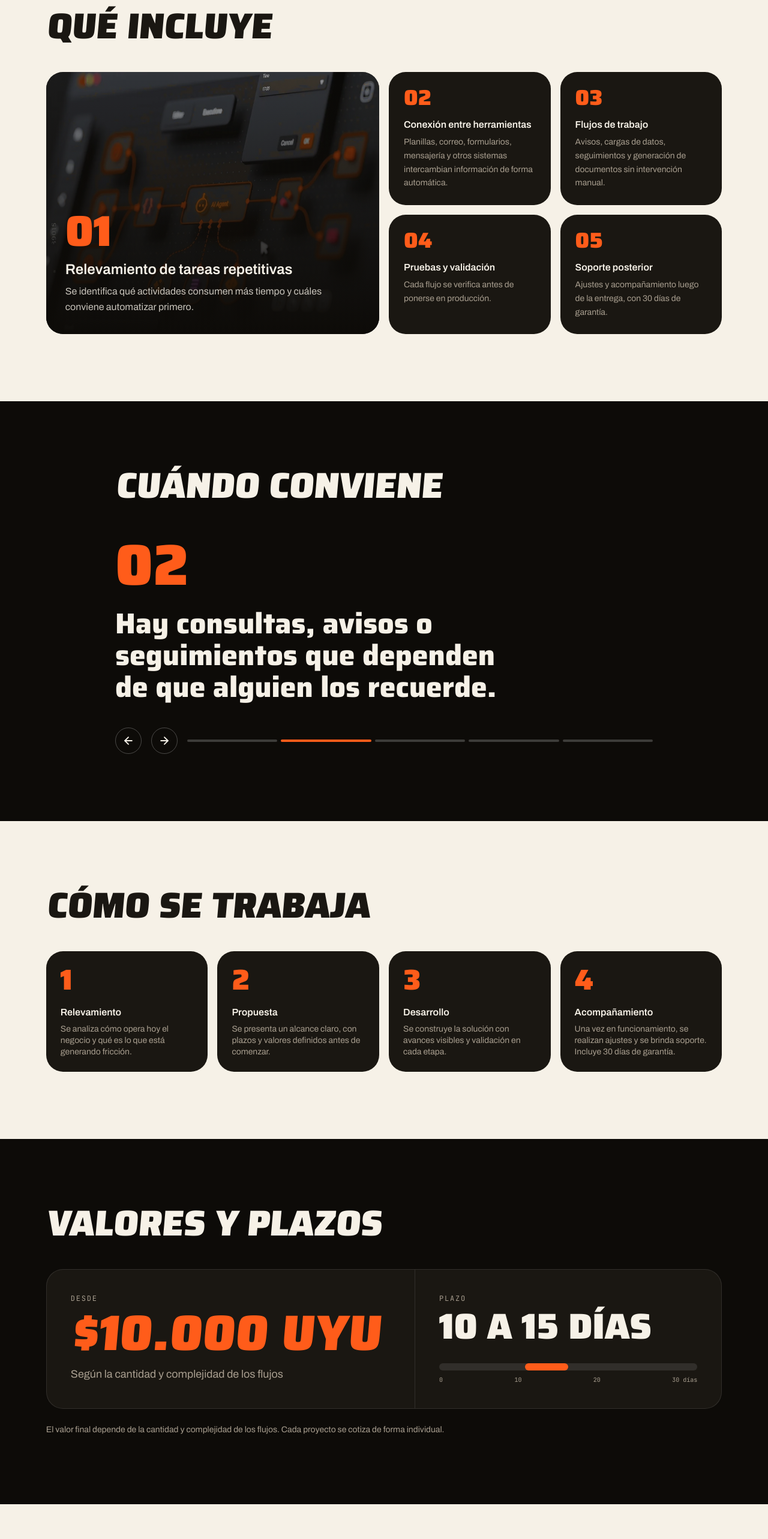
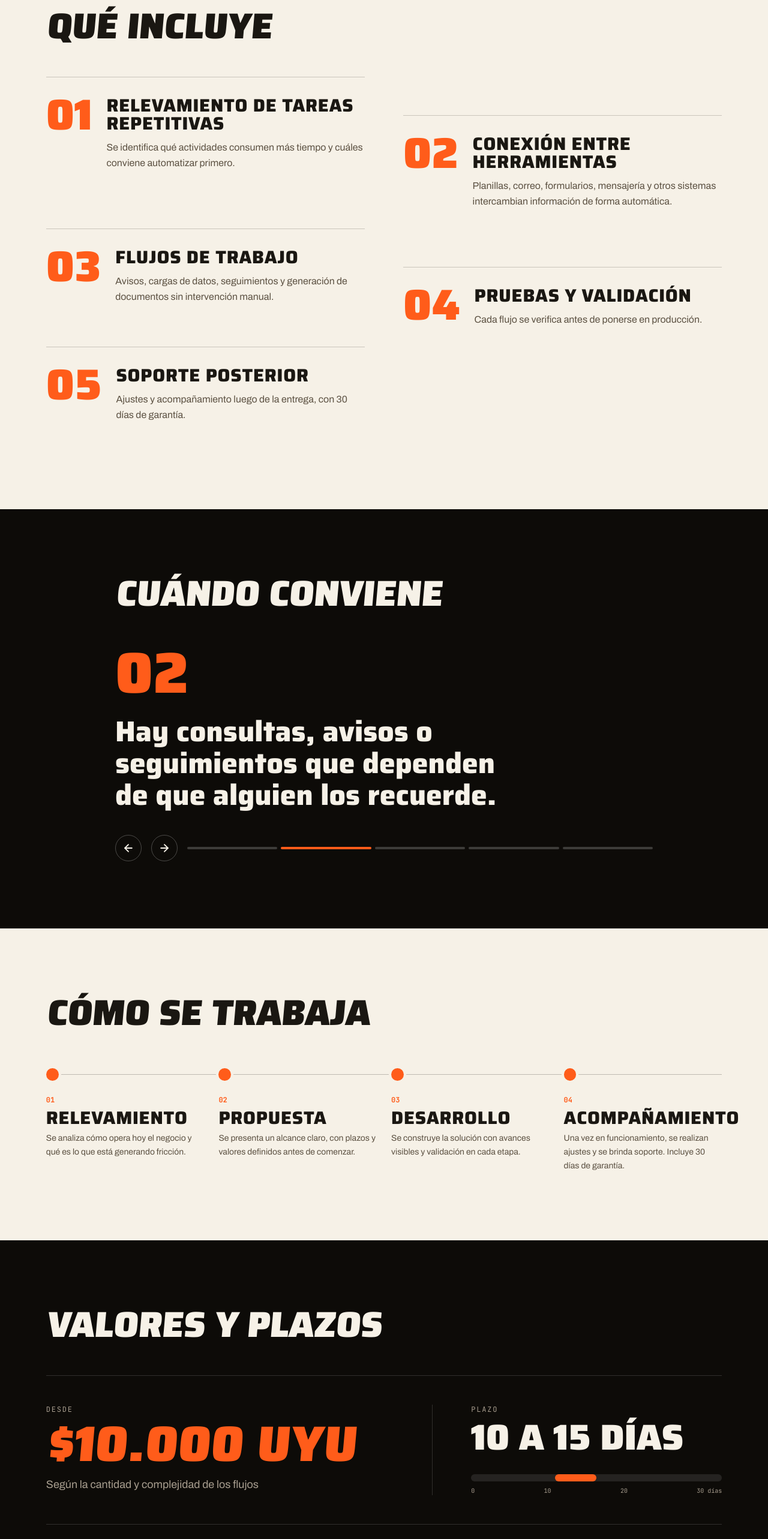
Before and after one commit to iadatabraian-ctrl/web-, a Next.js app: page /automatizacion in a window 1280 px wide. Shown: the part 960-3526 px from the top of the page at 60% size. Built offline with nearby package versions, Linux system fonts and the light colour scheme.

Commit message:
Paginas de servicio: sin tarjetas; Que incluye editorial con numeros gigantes y lineas, Como se trabaja en linea de tiempo, Valores sin caja, Preguntas con lineas y +
Co-Authored-By: Claude Sonnet 5.5 <noreply@anthropic.com>
Claude-Session: https://claude.ai/code/session_016CR8bjtqut3mFtFLKQPjVK

```diff
--- a/components/ServicePage.tsx
+++ b/components/ServicePage.tsx
@@ -1,6 +1,6 @@
 import Image from "next/image";
 import Link from "next/link";
-import { ArrowRight, ChevronDown } from "lucide-react";
+import { ArrowRight } from "lucide-react";
 import { Nav } from "@/components/Nav";
 import { CtaFooter } from "@/components/CtaFooter";
 import { FadeIn } from "@/components/FadeIn";
@@ -65,7 +65,6 @@ export function ServicePage({ slug }: { slug: ServicioSlug }) {
 
   const H2 =
     "origin-bottom-left -skew-x-[5deg] font-impact text-[2.1rem] font-black uppercase not-italic leading-[0.95] tracking-[-0.005em] [font-stretch:80%] sm:text-6xl";
-  const CARD = "rounded-[1.25rem] border p-3.5 sm:rounded-[1.75rem] sm:p-6";
 
   return (
     <>
@@ -131,40 +130,21 @@ export function ServicePage({ slug }: { slug: ServicioSlug }) {
             <FadeIn>
               <h2 className={H2}>Qué incluye</h2>
             </FadeIn>
-            <ul className="mt-7 grid grid-cols-2 gap-2.5 sm:mt-12 sm:gap-4 lg:grid-cols-4">
-              {s.incluye.map((item, i) => {
-                const extras = Math.max(s.incluye.length - 5, 0);
-                const isExtra = i >= 5;
-                const lastOdd = i === s.incluye.length - 1 && i % 2 === 1;
-                const span = `${lastOdd ? "max-sm:col-span-2" : ""} ${isExtra ? (extras === 1 ? "lg:col-span-4" : extras === 2 ? "lg:col-span-2" : "") : ""}`;
-                if (i === 0) {
-                  return (
-                    <li key={item.t} className="col-span-2 lg:row-span-2">
-                      <FadeIn className="relative h-full min-h-[17rem] overflow-hidden sm:min-h-[22rem] rounded-[1.25rem] bg-brand-black text-brand-cream sm:rounded-[1.75rem]">
-                        <Image src={CARD_IMG[s.visual]} alt="" fill sizes="(min-width: 1024px) 45vw, 90vw" className="object-cover opacity-60" />
-                        <div aria-hidden="true" className="absolute inset-0 bg-gradient-to-t from-[#0d0b08] via-[#0d0b08]/50 to-transparent" />
-                        <div className="relative flex h-full flex-col justify-end p-5 sm:p-8">
-                          <span className="font-impact text-6xl font-black not-italic leading-none text-brand-accent [font-stretch:80%] sm:text-7xl">01</span>
-                          <h3 className="mt-3 font-body text-lg font-semibold normal-case tracking-normal sm:text-2xl">{item.t}</h3>
-                          <p className="mt-2 max-w-md font-body text-sm leading-relaxed text-brand-cream/80 sm:text-base">{item.d}</p>
-                        </div>
-                      </FadeIn>
-                    </li>
-                  );
-                }
-                return (
-                  <li key={item.t} className={span}>
-                    <FadeIn delay={(i % 4) * 0.08} className={`${CARD} h-full border-transparent bg-brand-black text-brand-cream`}>
-                      <span className="font-impact text-3xl font-black not-italic leading-none text-brand-accent [font-stretch:80%] sm:text-4xl">
-                        {String(i + 1).padStart(2, "0")}
-                      </span>
-                      <h3 className="mt-3 font-body text-[13px] font-semibold normal-case leading-tight tracking-normal sm:mt-4 sm:text-base">{item.t}</h3>
-                      <p className="mt-1.5 font-body text-[11.5px] leading-snug text-brand-ink-on-black-soft sm:mt-2 sm:text-sm sm:leading-relaxed">{item.d}</p>
-                    </FadeIn>
-                  </li>
-                );
-              })}
-            </ul>
+            <ol className="mt-8 grid gap-x-16 sm:mt-14 md:grid-cols-2">
+              {s.incluye.map((item, i) => (
+                <li key={item.t} className={`border-t border-brand-ink-on-cream/20 ${i % 2 === 1 ? "md:mt-16" : ""}`}>
+                  <FadeIn delay={(i % 2) * 0.1} className="flex gap-4 py-6 sm:gap-6 sm:py-8">
+                    <span className="font-impact text-5xl font-black not-italic leading-[0.85] text-brand-accent [font-stretch:80%] sm:text-7xl">
+                      {String(i + 1).padStart(2, "0")}
+                    </span>
+                    <div>
+                      <h3 className="font-impact text-xl font-extrabold uppercase not-italic leading-none [font-stretch:80%] sm:text-3xl">{item.t}</h3>
+                      <p className="mt-2 max-w-md font-body text-sm leading-relaxed text-brand-ink-on-cream-soft sm:mt-3 sm:text-base">{item.d}</p>
+                    </div>
+                  </FadeIn>
+                </li>
+              ))}
+            </ol>
           </div>
         </section>
 
@@ -186,15 +166,15 @@ export function ServicePage({ slug }: { slug: ServicioSlug }) {
             <FadeIn>
               <h2 className={H2}>Cómo se trabaja</h2>
             </FadeIn>
-            <ol className="mt-7 grid grid-cols-2 gap-2.5 sm:mt-12 sm:gap-4 lg:grid-cols-4">
+            <ol className="relative mt-10 grid gap-8 sm:mt-16 lg:grid-cols-4 lg:gap-6">
+              <span aria-hidden="true" className="absolute bottom-2 left-[0.62rem] top-2 w-px bg-brand-ink-on-cream/25 lg:bottom-auto lg:left-0 lg:right-0 lg:top-[0.62rem] lg:h-px lg:w-auto" />
               {s.proceso.map((p, i) => (
-                <li key={p.t}>
-                  <FadeIn delay={i * 0.1} className="h-full rounded-[1.25rem] border-transparent bg-brand-black p-3.5 text-brand-cream sm:rounded-[1.75rem] sm:p-6">
-                    <span className="font-impact text-4xl font-black not-italic leading-none text-brand-accent [font-stretch:80%] sm:text-5xl">
-                      {i + 1}
-                    </span>
-                    <h3 className="mt-4 font-body text-[13px] font-semibold normal-case leading-tight tracking-normal sm:mt-5 sm:text-base">{p.t}</h3>
-                    <p className="mt-1.5 font-body text-[11.5px] leading-snug text-brand-ink-on-black-soft sm:mt-2 sm:text-sm">{p.d}</p>
+                <li key={p.t} className="relative pl-10 lg:pl-0 lg:pt-10">
+                  <span aria-hidden="true" className="absolute left-0 top-1.5 h-[1.3rem] w-[1.3rem] rounded-full bg-brand-accent ring-4 ring-brand-cream lg:top-0" />
+                  <FadeIn delay={i * 0.1}>
+                    <span className="font-mono text-xs font-bold text-brand-accent">0{i + 1}</span>
+                    <h3 className="mt-1 font-impact text-2xl font-extrabold uppercase not-italic leading-none [font-stretch:80%] sm:text-3xl">{p.t}</h3>
+                    <p className="mt-2 max-w-xs font-body text-sm leading-relaxed text-brand-ink-on-cream-soft">{p.d}</p>
                   </FadeIn>
                 </li>
               ))}
@@ -208,16 +188,16 @@ export function ServicePage({ slug }: { slug: ServicioSlug }) {
             <FadeIn>
               <h2 className={H2}>Valores y plazos</h2>
             </FadeIn>
-            <FadeIn className="mt-7 overflow-hidden rounded-[1.25rem] border border-white/10 bg-brand-black sm:mt-12 sm:rounded-[1.75rem]">
-              <div className="grid lg:grid-cols-[1.2fr_1fr]">
-                <div className="p-6 sm:p-10">
+            <FadeIn className="mt-8 sm:mt-14">
+              <div className="grid gap-10 border-y border-white/15 py-8 sm:py-12 lg:grid-cols-[1.2fr_1fr] lg:gap-16">
+                <div>
                   <p className="font-mono text-xs uppercase tracking-[0.15em] text-brand-ink-on-black-soft">{s.valores.prefijo}</p>
                   <p className="mt-2 origin-bottom-left -skew-x-[5deg] font-impact text-[2.6rem] font-black uppercase not-italic leading-none text-brand-accent [font-stretch:80%] sm:text-7xl lg:text-[5.2rem]">
                     {s.valores.cifra}
                   </p>
                   <p className="mt-3 font-body text-sm text-brand-ink-on-black-soft sm:text-lg">{s.valores.detalle}</p>
                 </div>
-                <div className="border-t border-white/10 p-6 sm:p-10 lg:border-l lg:border-t-0">
+                <div className="lg:border-l lg:border-white/15 lg:pl-16">
                   <p className="font-mono text-xs uppercase tracking-[0.15em] text-brand-ink-on-black-soft">Plazo</p>
                   <p className="mt-2 font-impact text-4xl font-black uppercase not-italic leading-none [font-stretch:80%] sm:text-6xl">{s.valores.plazo}</p>
                   {(() => {
@@ -252,14 +232,14 @@ export function ServicePage({ slug }: { slug: ServicioSlug }) {
             <FadeIn>
               <h2 className={H2}>Preguntas frecuentes</h2>
             </FadeIn>
-            <div className="mt-7 flex flex-col gap-2 sm:mt-12 sm:gap-3">
+            <div className="mt-8 border-b border-brand-ink-on-cream/20 sm:mt-14">
               {s.faq.map((f) => (
-                <details key={f.q} className="group rounded-[1.1rem] bg-brand-black px-4 py-3.5 text-brand-cream open:border-brand-accent sm:rounded-[1.25rem] sm:px-6 sm:py-5">
-                  <summary className="flex cursor-pointer list-none items-center justify-between gap-4 font-body text-[13px] font-semibold sm:text-base">
+                <details key={f.q} className="group border-t border-brand-ink-on-cream/20 py-4 sm:py-6">
+                  <summary className="flex cursor-pointer list-none items-center justify-between gap-4 font-impact text-lg font-extrabold uppercase not-italic leading-tight [font-stretch:80%] sm:text-2xl">
                     {f.q}
-                    <ChevronDown className="h-4 w-4 shrink-0 text-brand-accent transition-transform group-open:rotate-180" />
+                    <span aria-hidden="true" className="relative h-5 w-5 shrink-0 before:absolute before:left-0 before:right-0 before:top-1/2 before:h-[2px] before:-translate-y-1/2 before:bg-brand-accent after:absolute after:bottom-0 after:left-1/2 after:top-0 after:w-[2px] after:-translate-x-1/2 after:bg-brand-accent after:transition-transform group-open:after:scale-y-0" />
                   </summary>
-                  <p className="mt-3 max-w-2xl font-body text-sm leading-relaxed text-brand-ink-on-black-soft">{f.a}</p>
+                  <p className="mt-3 max-w-2xl font-body text-sm leading-relaxed text-brand-ink-on-cream-soft sm:text-base">{f.a}</p>
                 </details>
               ))}
             </div>
```
